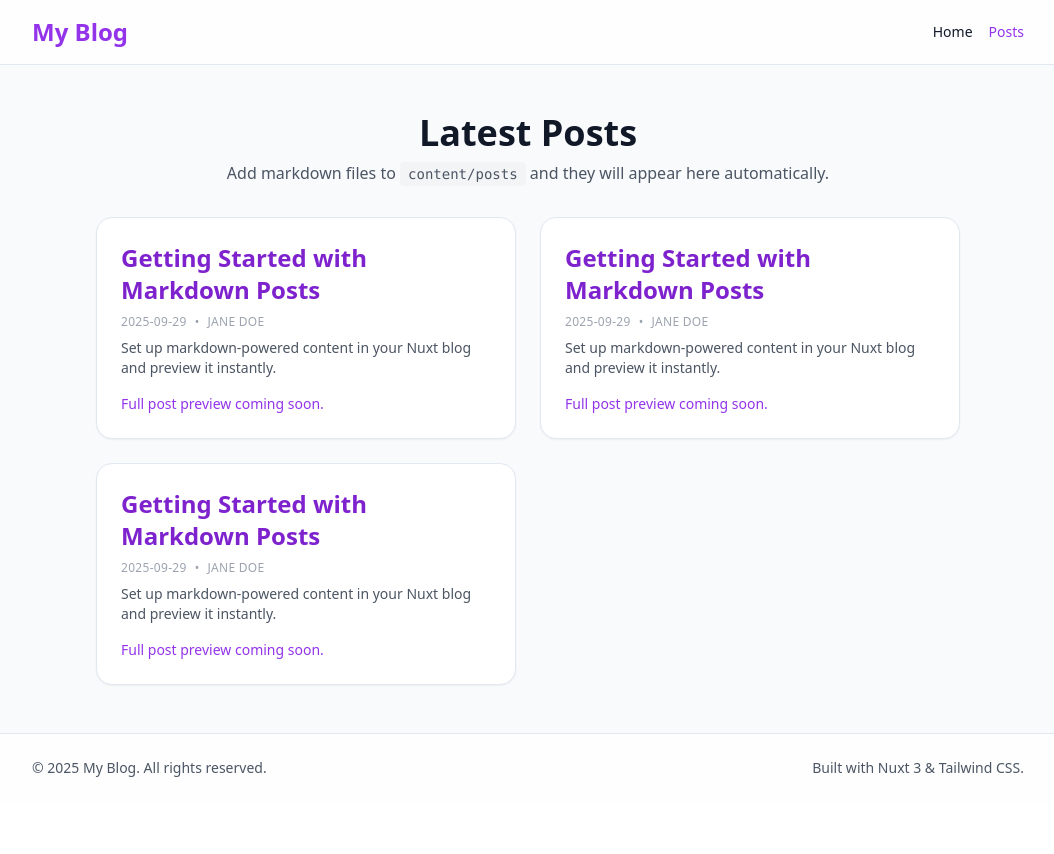
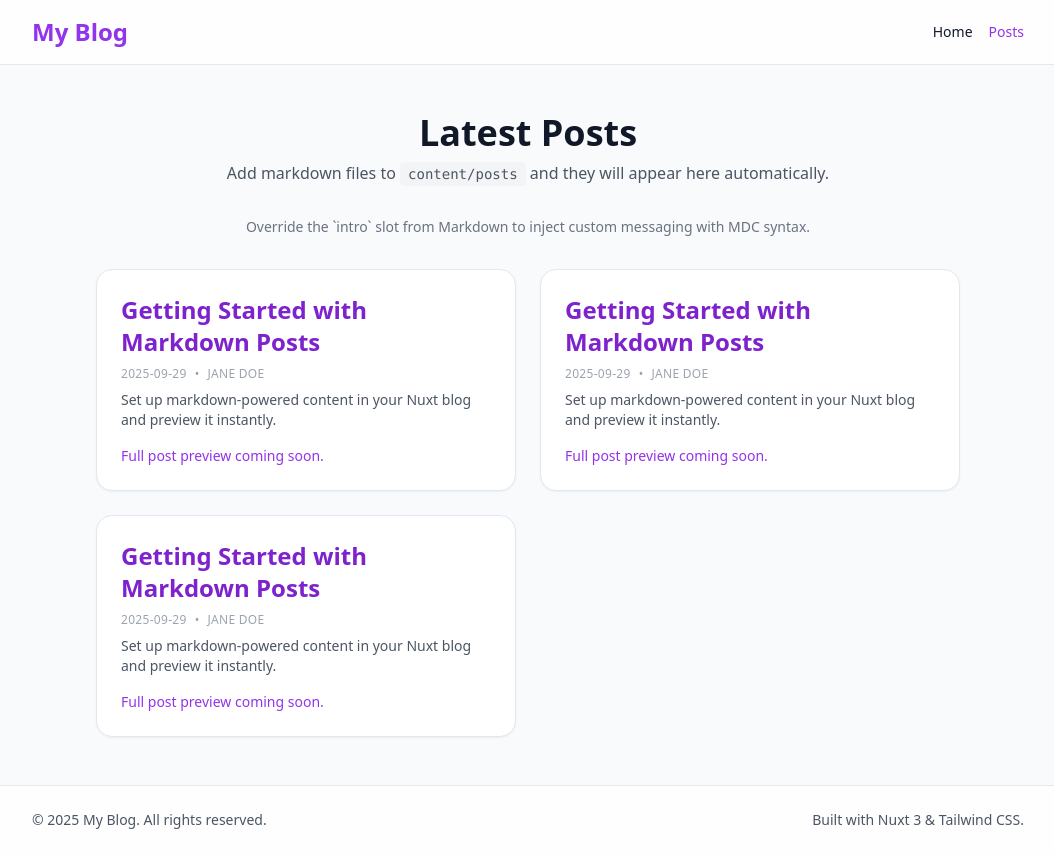
Before and after one commit to ZCroninDev/tales-by-torchlight, a Nuxt app: page /posts in a window 1280 px wide. Shown: the whole page, without its empty margins (112-1166 px from the left). Before the commit the page ends 802 px from the top, so only its background shows below. Built offline with nearby package versions, Linux system fonts and the light colour scheme.

Commit message:
Slot component set up on posts page

```diff
--- a/app/pages/posts.vue
+++ b/app/pages/posts.vue
@@ -90,33 +90,63 @@ function buildExcerpt(body: string): string {
 
 <template>
     <section class="mx-auto flex w-full max-w-4xl flex-col gap-8 px-4 py-12">
-        <header class="text-center">
+        <header class="text-center space-y-2">
+            <slot name="heading" mdc-unwrap="p">
                 <h1 class="text-4xl font-extrabold text-gray-900">Latest Posts</h1>
-            <p class="mt-2 text-base text-gray-600">Add markdown files to <code class="rounded bg-gray-100 px-2 py-1 font-mono text-sm">content/posts</code> and they will appear here automatically.</p>
+                <p class="text-base text-gray-600">
+                    Add markdown files to
+                    <code class="rounded bg-gray-100 px-2 py-1 font-mono text-sm">content/posts</code>
+                    and they will appear here automatically.
+                </p>
+            </slot>
         </header>
 
+        <slot name="intro" mdc-unwrap="p">
+            <p class="text-center text-sm text-gray-500">
+                Override the `intro` slot from Markdown to inject custom messaging with MDC syntax.
+            </p>
+        </slot>
+
         <div v-if="posts.length" class="grid gap-6 sm:grid-cols-2">
-            <article
+            <slot
                 v-for="post in posts"
                 :key="post.slug"
-                class="flex h-full flex-col gap-4 rounded-2xl border border-slate-200 bg-white p-6 shadow-sm transition hover:shadow-md"
+                name="post"
+                :post="post"
             >
+                <article class="flex h-full flex-col gap-4 rounded-2xl border border-slate-200 bg-white p-6 shadow-sm transition hover:shadow-md">
                     <div class="space-y-2">
+                        <slot name="post-title" :post="post" mdc-unwrap="p">
                             <h2 class="text-2xl font-semibold text-purple-700">{{ post.title }}</h2>
+                        </slot>
+                        <slot name="post-meta" :post="post" mdc-unwrap="p">
                             <p v-if="post.date || post.author" class="text-xs uppercase tracking-wide text-gray-400">
                                 <span v-if="post.date">{{ post.date }}</span>
                                 <span v-if="post.date && post.author" class="mx-2">&bull;</span>
                                 <span v-if="post.author">{{ post.author }}</span>
                             </p>
+                        </slot>
+                        <slot name="post-excerpt" :post="post" mdc-unwrap="p">
                             <p class="text-sm text-gray-600">{{ post.excerpt }}</p>
-                </div>
-                <div class="mt-auto text-sm text-purple-600">Full post preview coming soon.</div>
-            </article>
+                        </slot>
                     </div>
 
-        <div v-else class="rounded-2xl border border-dashed border-purple-300 bg-purple-50 p-6 text-center text-purple-700">
+                    <slot name="post-footer" :post="post" mdc-unwrap="p">
+                        <div class="mt-auto text-sm text-purple-600">Full post preview coming soon.</div>
+                    </slot>
+                </article>
+            </slot>
+        </div>
+
+        <slot name="empty" v-else mdc-unwrap="p">
+            <div class="rounded-2xl border border-dashed border-purple-300 bg-purple-50 p-6 text-center text-purple-700">
                 <p class="font-medium">No markdown posts found yet.</p>
-            <p class="mt-2 text-sm">Create a new file like <code class="rounded bg-white/70 px-2 py-1 font-mono">content/posts/my-first-post.md</code> to get started.</p>
+                <p class="mt-2 text-sm">
+                    Create a new file like
+                    <code class="rounded bg-white/70 px-2 py-1 font-mono">content/posts/my-first-post.md</code>
+                    to get started.
+                </p>
             </div>
+        </slot>
     </section>
 </template>
```
Lines whose indentation alone changed are shown as unchanged.
